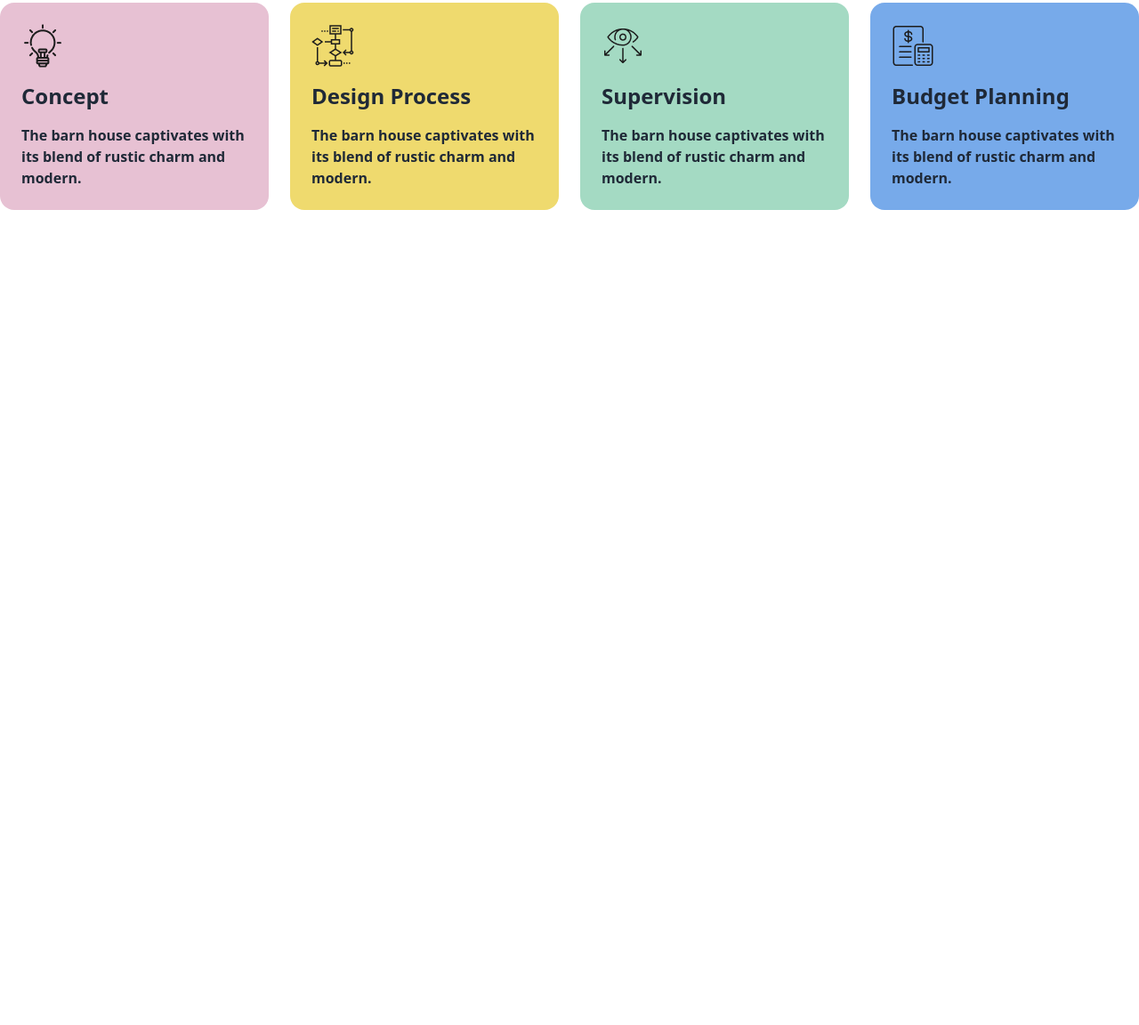
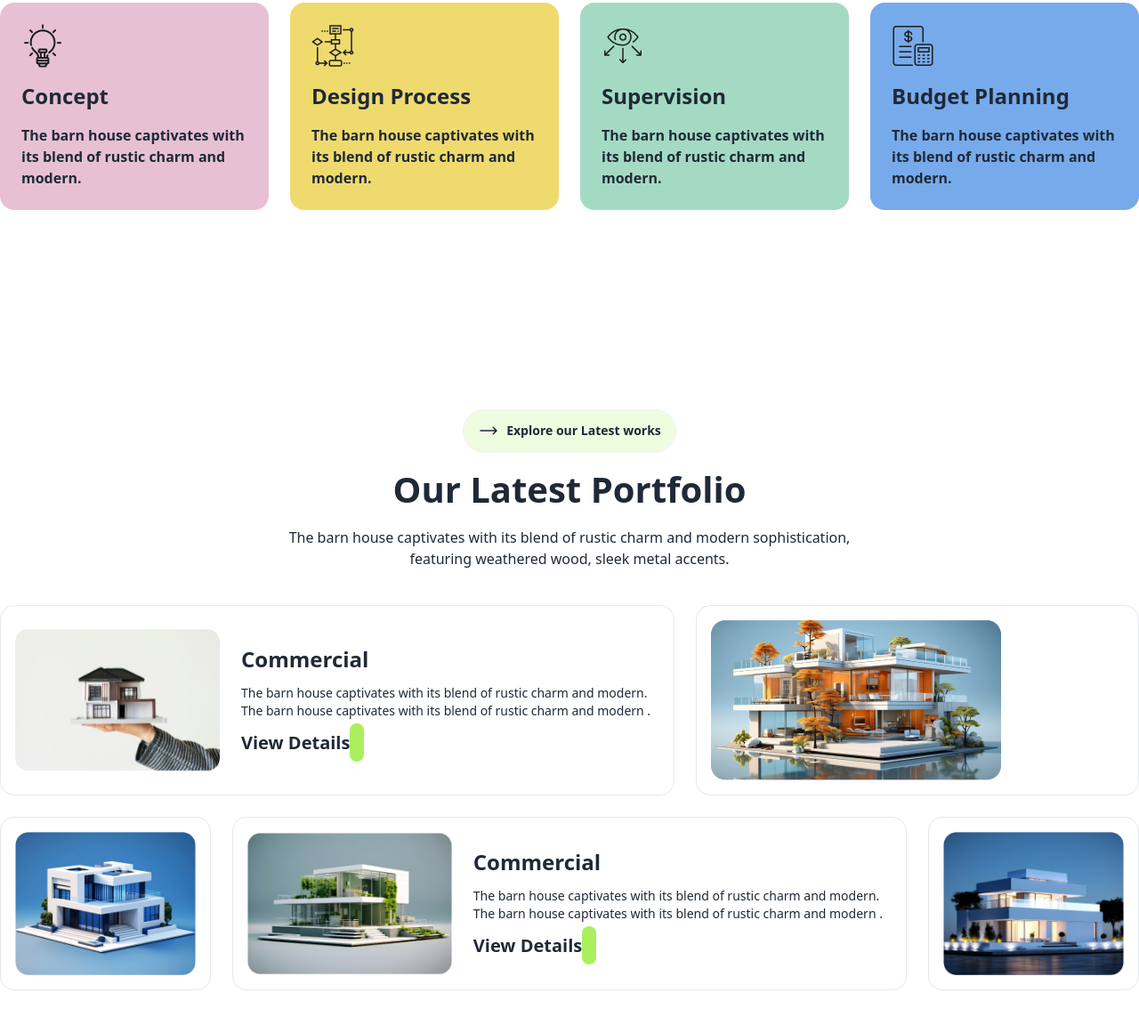
Before and after one commit to islamrifatislam/B10-Assignment-3, a plain HTML site: page index.html in a window 1280 px wide. Shown: the part 1892-3044 px from the top of the page at 89% size. Before the commit the page ends 2240 px from the top, so only its background shows below. Drawn offline with nearby package versions, Linux system fonts and the light colour scheme.

Commit message:
added a challanging section

```diff
--- a/index.html
+++ b/index.html
@@ -230,8 +230,79 @@ font-family: "Manrope", sans-serif;
 
             </div>
         </section>
+   <!-- Challenging part  start -->
+
+   <section class="bg-white py-28">
+    <div class="md:w-[678px] text-center mx-auto space-y-3">
+        <button class="btn rounded-full bg-[#ABEF5F33] "><i class="fa-solid fa-arrow-right"><svg xmlns="http://www.w3.org/2000/svg" fill="none" viewBox="0 0 24 24" stroke-width="1.5" stroke="currentColor" class="size-6">
+            <path stroke-linecap="round" stroke-linejoin="round" d="M17.25 8.25 21 12m0 0-3.75 3.75M21 12H3" />
+          </svg>
+          </i>Explore our
+            Latest
+            works</button>
+        <h1 class="text-[40px] font-extrabold ">Our Latest Portfolio</h1>
+        <p>
+            The barn house captivates with its blend of rustic charm and modern sophistication, featuring
+            weathered wood, sleek metal accents.
+        </p>
+
+    </div>
 
 
+    <div class="container mx-auto mt-10 grid grid-cols-1 lg:grid-cols-5 gap-6 *:p-4 *:rounded-2xl">
+
+        <!-- div 1 -->
+        <div class="flex flex-col lg:flex-row border items-center gap-6 border-[#E9E9E9] lg:col-span-3">
+            <div>
+                <img class="card-image w-[450px]" src="./B10-Assignment-image/assets/img1.png" alt="">
+            </div>
+            <div class="space-y-3">
+                <h2 class="font-bold text-2xl">Commercial</h2>
+                <p class="text-sm">
+                    The barn house captivates with its blend of rustic charm and modern. The barn house
+                    captivates
+                    with its blend of rustic charm and modern .
+                </p>
+                <button class=" rounded-full text-xl font-bold bg-transparent shadow-none border-none">View
+                    Details <i
+                        class="fa-solid rounded-full bg-btn-primary p-2 size-8 text-white fa-arrow-up rotate-45"></i>
+                </button>
+            </div>
+        </div>
+
+        <!-- div 2 -->
+        <div class="border lg:col-span-2">
+            <img class="card-image" src="./B10-Assignment-image/assets/img2.png" alt="">
+        </div>
+        <!-- div 3 -->
+        <div class="border order-2 md:order-none">
+            <img class="card-image" src="./B10-Assignment-image/assets/img3.png" alt="">
+        </div>
+        <!-- div 4 -->
+        <div class="flex flex-col lg:flex-row border items-center gap-6 border-[#E9E9E9] lg:col-span-3">
+            <div>
+                <img class="card-image w-[450px]" src="./B10-Assignment-image/assets/img4.png" alt="">
+            </div>
+            <div class="space-y-3">
+                <h2 class="font-bold text-2xl">Commercial</h2>
+                <p class="text-sm">
+                    The barn house captivates with its blend of rustic charm and modern. The barn house
+                    captivates
+                    with its blend of rustic charm and modern .
+                </p>
+                <button class=" rounded-full text-xl font-bold bg-transparent shadow-none border-none">View
+                    Details <i
+                        class="fa-solid rounded-full bg-btn-primary p-2 size-8 text-white fa-arrow-up rotate-45"></i>
+                </button>
+            </div>
+        </div>
+        <!-- div 5 -->
+        <div class="border">
+            <img class="card-image" src="./B10-Assignment-image/assets/img5.png" alt="">
+        </div>
+
+    </div>
+</section>
 
   </main>
   <!-- Footer section start -->
```
